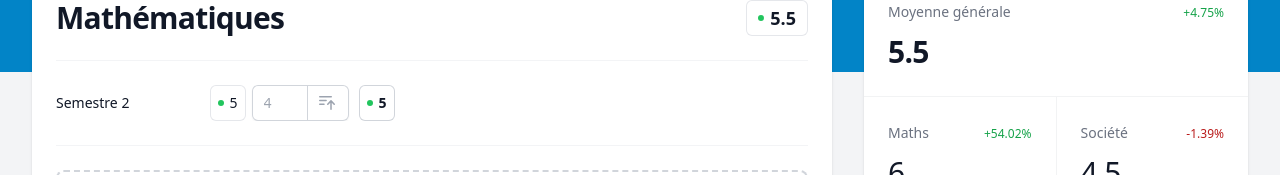
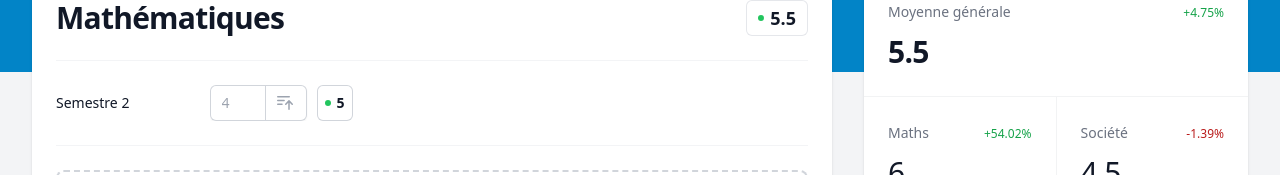
Before and after one commit to Alex-zReeZ/grades-calculator-react, a React (Vite) app: page / in a window 1280 px wide. Shown: the part 173-348 px from the top of the page. Built offline with nearby package versions, Linux system fonts and the light colour scheme; a web font is replaced by a local one.

Commit message:
add: when a grade is added, it is showed in a span with the right svg

```diff
--- a/src/Component/SemesterComponent/SemesterRow.tsx
+++ b/src/Component/SemesterComponent/SemesterRow.tsx
@@ -1,38 +1,30 @@
-import InputButton from "./InputButton.tsx"
+import InputButton from "./InputButton.tsx";
 import GradeElement from "./GradeComponent/GradeElement.tsx";
-import SemesterAverage from "./SemesterAverage.tsx"
+import SemesterAverage from "./SemesterAverage.tsx";
 import semesterIncrementation from "./semesterIncrementation.tsx";
-import {useState} from "react";
-
+import { useState } from "react";
 
 export default function SemesterRow() {
+    const [allGrades, setGrades] = useState<number[]>([]);
 
-    const [allGrades,setGrades] = useState<number[]>([])
+    const addGradeToSemester = (g: number) => setGrades((grades) => [...grades, g]);
 
-    console.clear()
-    console.log(allGrades)
-    const addGradeToSemester = (g: number) => setGrades(grades => [...grades, g])
+    const gradeWithColor = allGrades.map((grade, index) => (
+        <GradeElement key={index} grade={grade} />
+    ));
 
     return (
         <>
-            <div
-                className="px-4 py-6 sm:grid sm:grid-cols-5 sm:gap-4 sm:px-0"
-            >
+            <div className="px-4 py-6 sm:grid sm:grid-cols-5 sm:gap-4 sm:px-0">
                 {semesterIncrementation()}
-                <dd
-                    className="mt-1 text-sm leading-6 text-gray-700 sm:col-span-4 sm:mt-0 flex justify-between gap-x-1.5"
-                >
-                    <div
-                        className="flex flex-row flex-nowrap overflow-y-scroll gap-x-1.5"
-                    >
-                        {allGrades}
-                        <GradeElement grade={5}/>
-                        <InputButton onNewGradeAdded={addGradeToSemester}/>
+                <dd className="mt-1 text-sm leading-6 text-gray-700 sm:col-span-4 sm:mt-0 flex justify-between gap-x-1.5">
+                    <div className="flex flex-row flex-nowrap overflow-y-scroll gap-x-1.5">
+                        {gradeWithColor}
+                        <InputButton onNewGradeAdded={addGradeToSemester} />
                         <SemesterAverage average={5} />
                     </div>
                 </dd>
             </div>
-
         </>
-    )
+    );
 }
```
